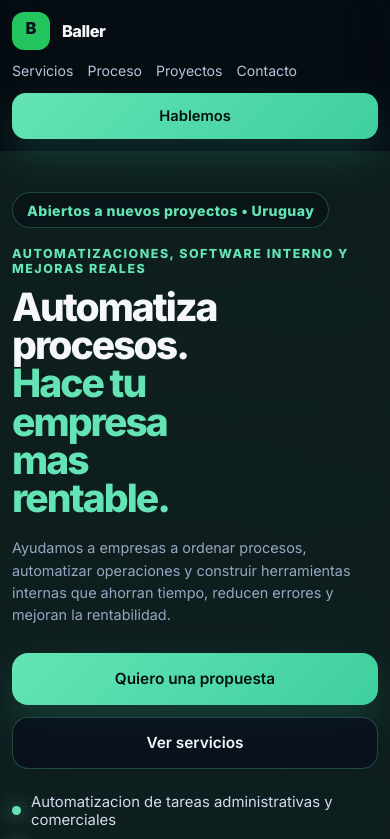
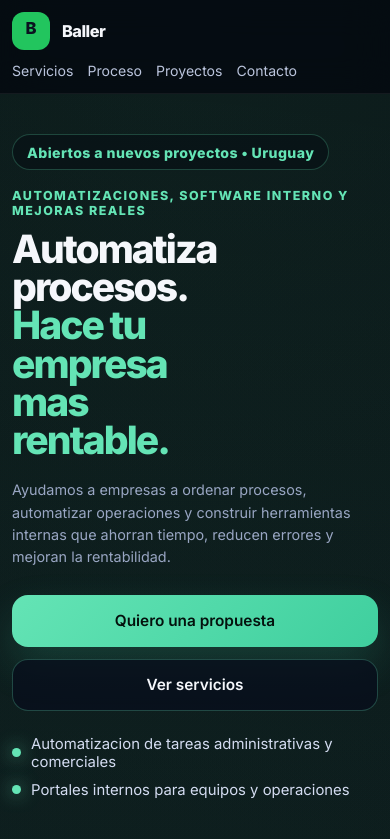
Before and after one commit to JoaquinKarawacki/baller-landing, a React (Vite) app: page / in a window 390 px wide. Shown: the top 839 px of the page. Built offline with nearby package versions, Linux system fonts and the light colour scheme.

Commit message:
Responsive fix

```diff
--- a/src/App.tsx
+++ b/src/App.tsx
@@ -201,10 +201,6 @@ function App() {
             <a href="#proyectos">Proyectos</a>
             <a href="#contacto">Contacto</a>
           </nav>
-
-          <a className="topbar__cta" href="#contacto">
-            Hablemos
-          </a>
         </div>
       </header>
 
```
